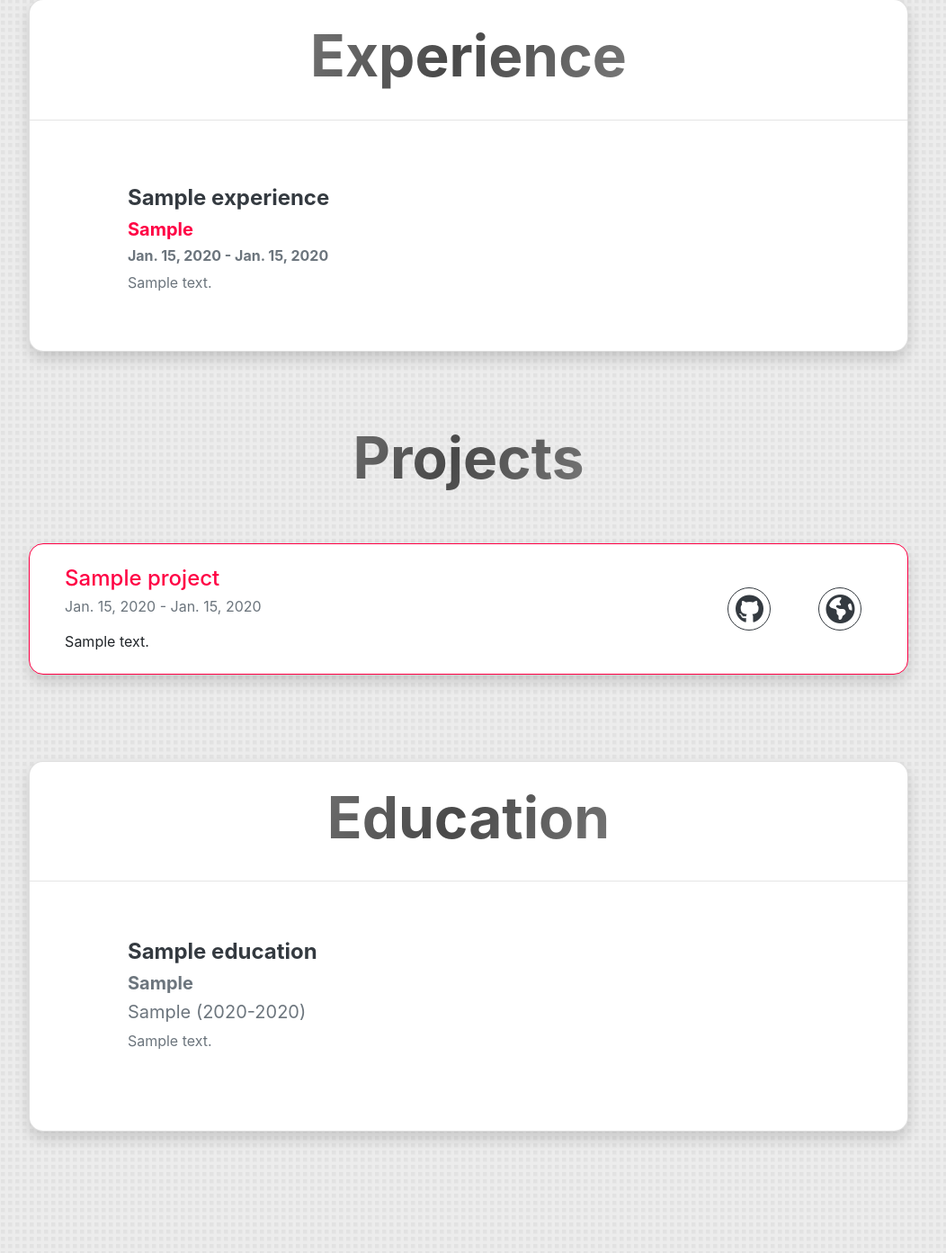
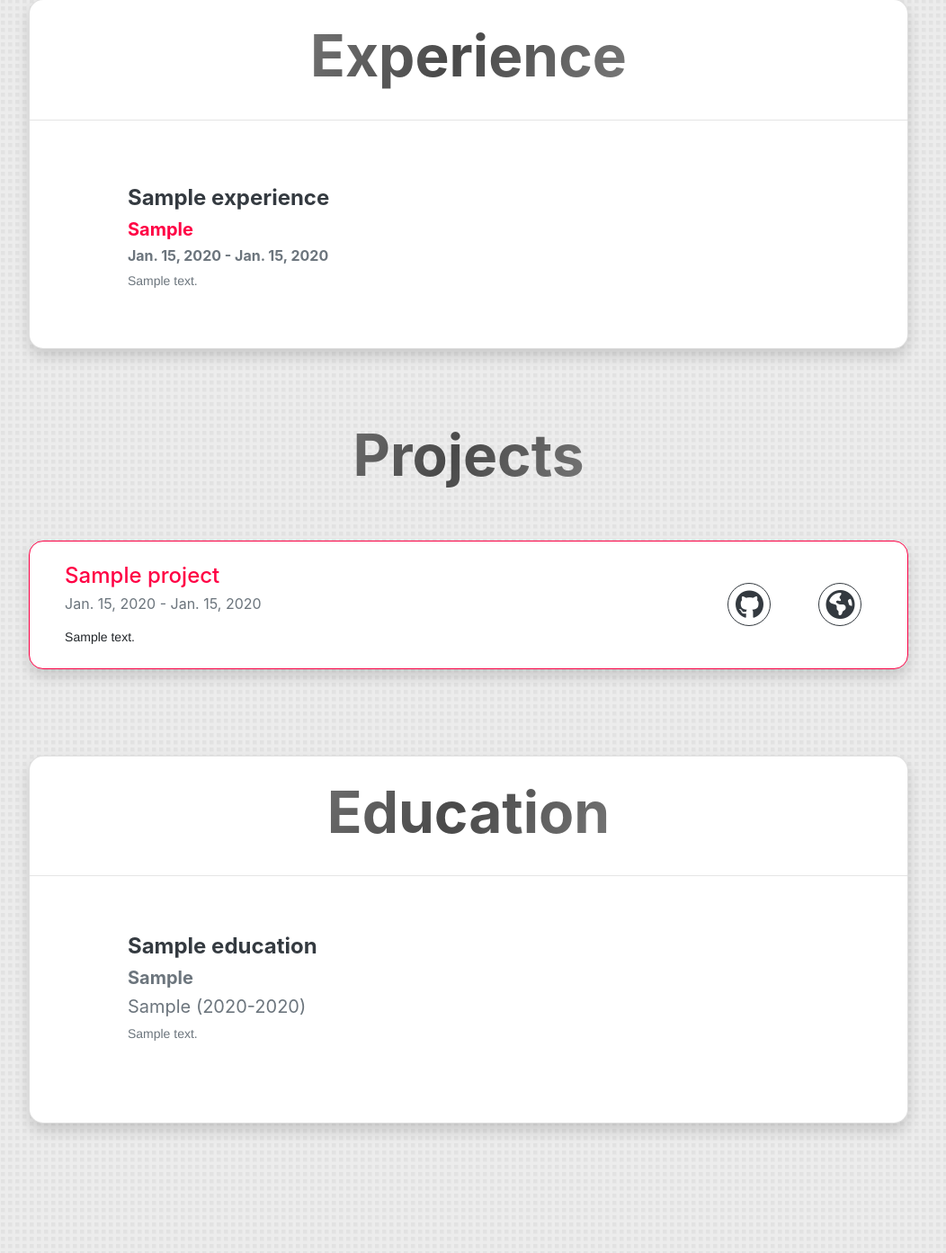
Before and after one commit to udz-codes/Pholio, a Django app: template pholio/templates/pholio/portfolio.html in a window 1280 px wide. Shown: the part 769-2162 px from the top of the page at 90% size, without its empty margins (119-1171 px from the left). Run offline with Django 3.2, Linux system fonts and the light colour scheme; the template is opened without the code that fills it: values that come from a table or form of the project are taken from there, others are empty; tables that the repository leaves empty hold one stand-in row (values such as "Sample post"); parts of the project's set-up code (start-up, migrations or seed data) failed here and were passed over; some libraries are stand-ins or nearby versions.

Commit message:
Fixed text formatting for various components

```diff
--- a/pholio/templates/pholio/portfolio.html
+++ b/pholio/templates/pholio/portfolio.html
@@ -79,7 +79,7 @@
                             {% else %}
                             <h6 class="text-muted font-weight-bolder">{{experience.startdate }} - Present</h6>
                             {% endif %}
-                            <p class="text-secondary">{{experience.description}}</p>
+                            <pre class="text-secondary" style="font-family: 'Helvetica Neue', Helvetica, Arial, sans-serif;">{{experience.description}}</pre>
                         </div>
                     {% endfor %}
                 {% elif experiences|length == 0 and data.email == request.user.username %}
@@ -100,16 +100,16 @@
                 {% if projects|length > 0 %}
                     {% for project in projects %}
                         <div class="card shadow col-12 p-4 d-flex flex-column flex-sm-row align-items-center justify-content-between p-3 m-0 mr-sm-2 mt-4 project-heading" style="border-radius: 1em;">
-                            <div class="col-12 col-sm-6 align-items-center">
+                            <div class="col-12 col-sm-9 align-items-center">
                                 <h4 class="text-center text-sm-left">{{project.title}}</h4>
                                 {% if project.enddate %}
                                 <h6 class="text-muted text-center text-sm-left font-weight-normal">{{project.startdate}} - {{project.enddate}}</h6>
                                 {% else %}
                                 <h6 class="text-muted text-center text-sm-left font-weight-normal">{{project.startdate}} - Ongoing</h6>
                                 {% endif %}
-                                <p class="mt-3 mb-0 project-disc text-center text-sm-left">{{project.description}}</p>
+                                <pre class="mt-3 mb-0 project-disc text-center text-sm-left" style="font-family: 'Helvetica Neue', Helvetica, Arial, sans-serif;">{{project.description}}</pre>
                             </div>
-                            <div class="col-12 col-sm-3 float-sm-right mt-3 mt-sm-0 row justify-content-around">
+                            <div class="col-12 col-sm-3 float-sm-right mt-4 mt-sm-0 row justify-content-around">
                                 {% if project.github %}
                                 <a class="btn btn-sm btn-outline-dark rounded-circle icon-2" target="_blank" href="{{project.github}}">
                                     <i class="fa fa-github" aria-hidden="true"></i><span></span>
@@ -150,7 +150,7 @@
                             {% else %}
                             <h5 class="text-muted font-weight-normal">{{education.school}} ({{education.startyear}}-Ongoing)</h5>
                             {% endif %}
-                            <p class="text-secondary">{{education.description}}</p>
+                            <pre class="text-secondary" style="font-family: 'Helvetica Neue', Helvetica, Arial, sans-serif;">{{education.description}}</pre>
                         </div>
                     {% endfor %}
                 {% elif educations|length == 0 and data.email == request.user.username %}
```
Also changed, not shown: pholio/templates/pholio/profile.html (+9 -9 lines).
